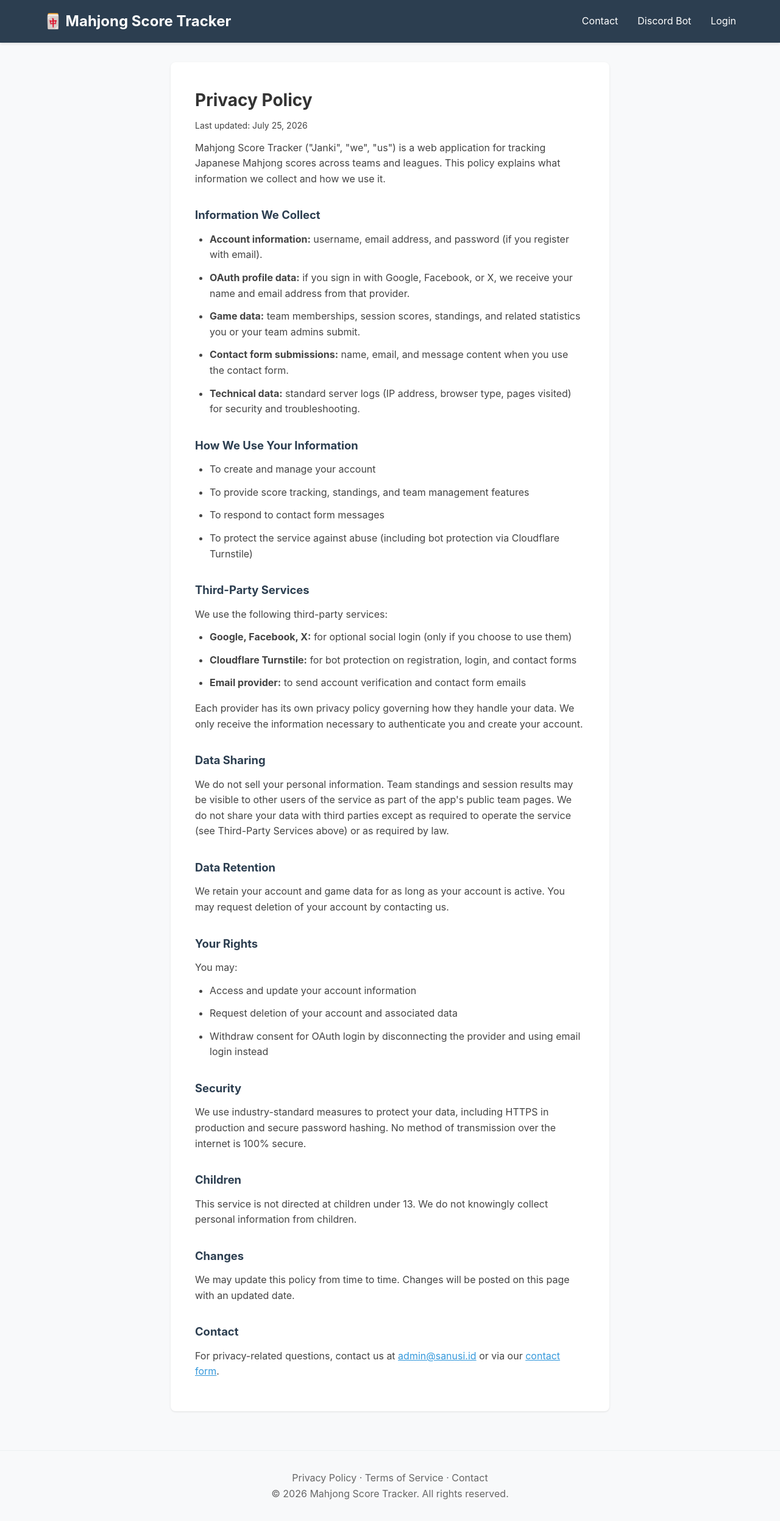
After one commit to yuriko-aya/janki, a Django app: page /privacy/ in a window 1280 px wide. The commit adds this page. Shown: the whole page at 61% size. Run offline with Django 5.2, Linux system fonts and the light colour scheme.

Commit message:
Add privacy policy and terms of service pages
Public legal pages at /privacy/ and /terms/ for OAuth provider requirements,
linked from the site footer on every page.

Co-authored-by: Cursor <cursoragent@cursor.com>

```diff
--- a/config/urls.py
+++ b/config/urls.py
@@ -21,7 +21,7 @@ from django.conf.urls.static import static
 from django.views.static import serve
 from django.views.generic import RedirectView
 from accounts.admin_views import AdminLoginView
-from config.views import BotInfoView
+from config.views import BotInfoView, PrivacyPolicyView, TermsOfServiceView
 
 # Customize admin login
 admin.site.login = AdminLoginView.as_view()
@@ -40,6 +40,8 @@ urlpatterns = [
     path('accounts/', include('accounts.urls')),
     path('accounts/social/', include('allauth.urls')),
     path('bot-info/', BotInfoView.as_view(), name='bot_info'),
+    path('privacy/', PrivacyPolicyView.as_view(), name='privacy_policy'),
+    path('terms/', TermsOfServiceView.as_view(), name='terms_of_service'),
 
     # API endpoints
     path('api/', include('scores.api_urls')),
--- a/config/views.py
+++ b/config/views.py
@@ -15,3 +15,11 @@ class BotInfoView(TemplateView):
             extensions=["tables", "fenced_code"],
         )
         return context
+
+
+class PrivacyPolicyView(TemplateView):
+    template_name = "privacy_policy.html"
+
+
+class TermsOfServiceView(TemplateView):
+    template_name = "terms_of_service.html"
--- a/static/css/style.css
+++ b/static/css/style.css
@@ -835,3 +835,55 @@ footer {
 .auth-divider span {
     padding: 0 1rem;
 }
+
+/* Legal pages */
+.legal-page {
+    max-width: 720px;
+    margin: 2rem auto;
+    background: white;
+    padding: 2.5rem;
+    border-radius: 8px;
+    box-shadow: 0 1px 3px rgba(0, 0, 0, 0.1);
+}
+
+.legal-page h1 {
+    font-size: 1.75rem;
+    margin-bottom: 0.5rem;
+}
+
+.legal-page h2 {
+    font-size: 1.15rem;
+    margin-top: 2rem;
+    margin-bottom: 0.75rem;
+    color: #2c3e50;
+}
+
+.legal-page p,
+.legal-page li {
+    color: #444;
+    margin-bottom: 0.75rem;
+}
+
+.legal-page ul {
+    padding-left: 1.5rem;
+    margin-bottom: 1rem;
+}
+
+.legal-meta {
+    color: #999;
+    font-size: 0.875rem;
+    margin-bottom: 1.5rem;
+}
+
+.legal-page a {
+    color: #3498db;
+}
+
+footer a {
+    color: #666;
+    text-decoration: none;
+}
+
+footer a:hover {
+    text-decoration: underline;
+}
--- a/templates/base.html
+++ b/templates/base.html
@@ -38,6 +38,13 @@
     </main>
 
     <footer style="text-align: center; padding: 2rem 0; color: #666; border-top: 1px solid #ecf0f1; margin-top: 4rem;">
+        <p>
+            <a href="{% url 'privacy_policy' %}">Privacy Policy</a>
+            &middot;
+            <a href="{% url 'terms_of_service' %}">Terms of Service</a>
+            &middot;
+            <a href="{% url 'accounts:contact' %}">Contact</a>
+        </p>
         <p>&copy; {% now "Y" %} Mahjong Score Tracker. All rights reserved.</p>
     </footer>
 
--- /dev/null
+++ b/templates/privacy_policy.html
@@ -0,0 +1,92 @@
+{% extends 'base.html' %}
+{% block title %}Privacy Policy - Mahjong Score Tracker{% endblock %}
+
+{% block content %}
+<div class="legal-page">
+    <h1>Privacy Policy</h1>
+    <p class="legal-meta">Last updated: {% now "F j, Y" %}</p>
+
+    <p>
+        Mahjong Score Tracker ("Janki", "we", "us") is a web application for tracking
+        Japanese Mahjong scores across teams and leagues. This policy explains what
+        information we collect and how we use it.
+    </p>
+
+    <h2>Information We Collect</h2>
+    <ul>
+        <li><strong>Account information:</strong> username, email address, and password (if you register with email).</li>
+        <li><strong>OAuth profile data:</strong> if you sign in with Google, Facebook, or X, we receive your name and email address from that provider.</li>
+        <li><strong>Game data:</strong> team memberships, session scores, standings, and related statistics you or your team admins submit.</li>
+        <li><strong>Contact form submissions:</strong> name, email, and message content when you use the contact form.</li>
+        <li><strong>Technical data:</strong> standard server logs (IP address, browser type, pages visited) for security and troubleshooting.</li>
+    </ul>
+
+    <h2>How We Use Your Information</h2>
+    <ul>
+        <li>To create and manage your account</li>
+        <li>To provide score tracking, standings, and team management features</li>
+        <li>To respond to contact form messages</li>
+        <li>To protect the service against abuse (including bot protection via Cloudflare Turnstile)</li>
+    </ul>
+
+    <h2>Third-Party Services</h2>
+    <p>We use the following third-party services:</p>
+    <ul>
+        <li><strong>Google, Facebook, X:</strong> for optional social login (only if you choose to use them)</li>
+        <li><strong>Cloudflare Turnstile:</strong> for bot protection on registration, login, and contact forms</li>
+        <li><strong>Email provider:</strong> to send account verification and contact form emails</li>
+    </ul>
+    <p>
+        Each provider has its own privacy policy governing how they handle your data.
+        We only receive the information necessary to authenticate you and create your account.
+    </p>
+
+    <h2>Data Sharing</h2>
+    <p>
+        We do not sell your personal information. Team standings and session results
+        may be visible to other users of the service as part of the app's public
+        team pages. We do not share your data with third parties except as required
+        to operate the service (see Third-Party Services above) or as required by law.
+    </p>
+
+    <h2>Data Retention</h2>
+    <p>
+        We retain your account and game data for as long as your account is active.
+        You may request deletion of your account by contacting us.
+    </p>
+
+    <h2>Your Rights</h2>
+    <p>You may:</p>
+    <ul>
+        <li>Access and update your account information</li>
+        <li>Request deletion of your account and associated data</li>
+        <li>Withdraw consent for OAuth login by disconnecting the provider and using email login instead</li>
+    </ul>
+
+    <h2>Security</h2>
+    <p>
+        We use industry-standard measures to protect your data, including HTTPS
+        in production and secure password hashing. No method of transmission over
+        the internet is 100% secure.
+    </p>
+
+    <h2>Children</h2>
+    <p>
+        This service is not directed at children under 13. We do not knowingly
+        collect personal information from children.
+    </p>
+
+    <h2>Changes</h2>
+    <p>
+        We may update this policy from time to time. Changes will be posted on this
+        page with an updated date.
+    </p>
+
+    <h2>Contact</h2>
+    <p>
+        For privacy-related questions, contact us at
+        <a href="mailto:admin@sanusi.id">admin@sanusi.id</a> or via our
+        <a href="{% url 'accounts:contact' %}">contact form</a>.
+    </p>
+</div>
+{% endblock %}
```
Also changed, not shown: config/tests.py (added, +27 -0 lines), templates/terms_of_service.html (added, +88 -0 lines).
